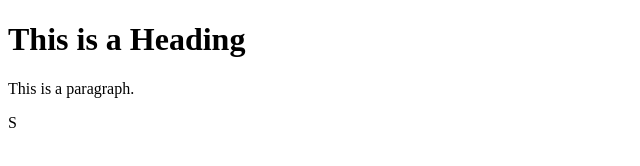
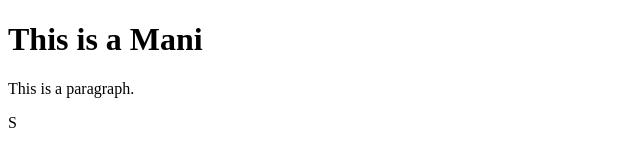
Before and after one commit to mani4769/mani_cic, a plain HTML site: page index.html in a window 1280 px wide. Shown: the whole page, without its empty margins (0-640 px from the left). Drawn offline with Linux system fonts and the light colour scheme.

Commit message:
Update index.html

```diff
--- a/index.html
+++ b/index.html
@@ -5,7 +5,7 @@
 </head>
 <body>
 
-<h1>This is a Heading</h1>
+<h1>This is a Mani</h1>
 <p>This is a paragraph.</p>
 
 </body>
```
